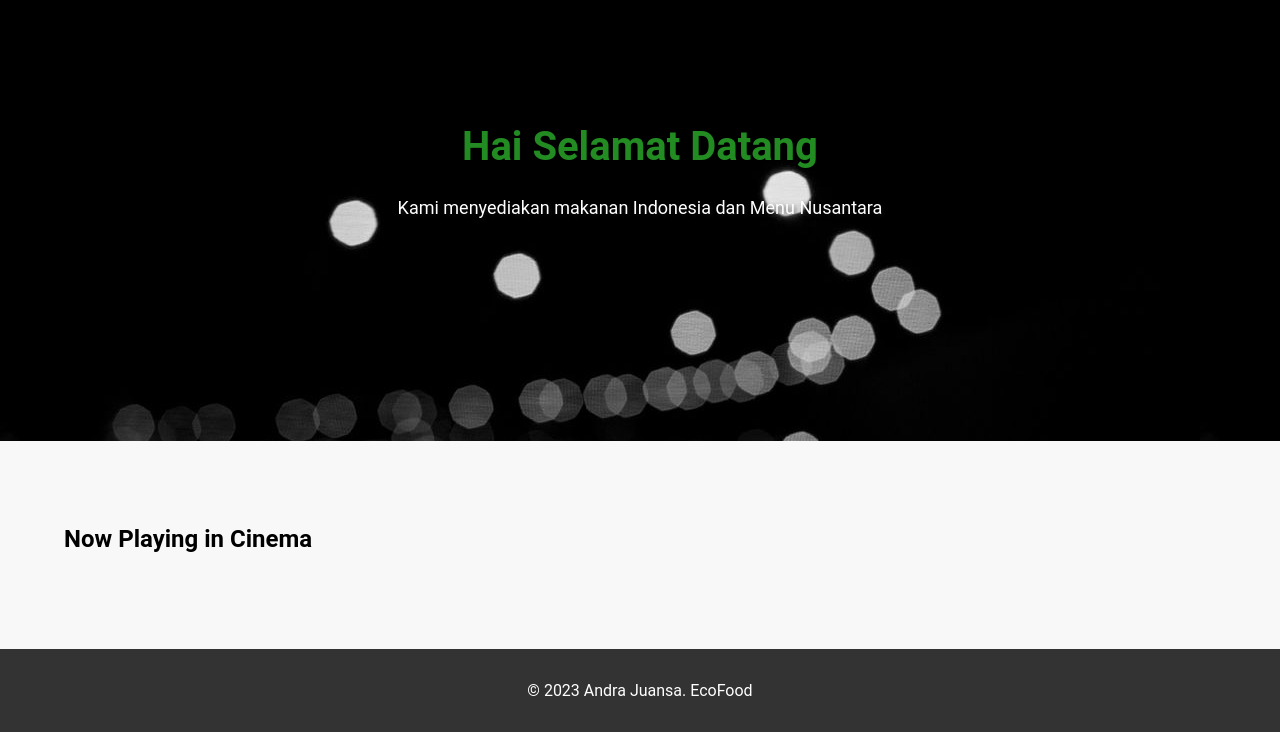
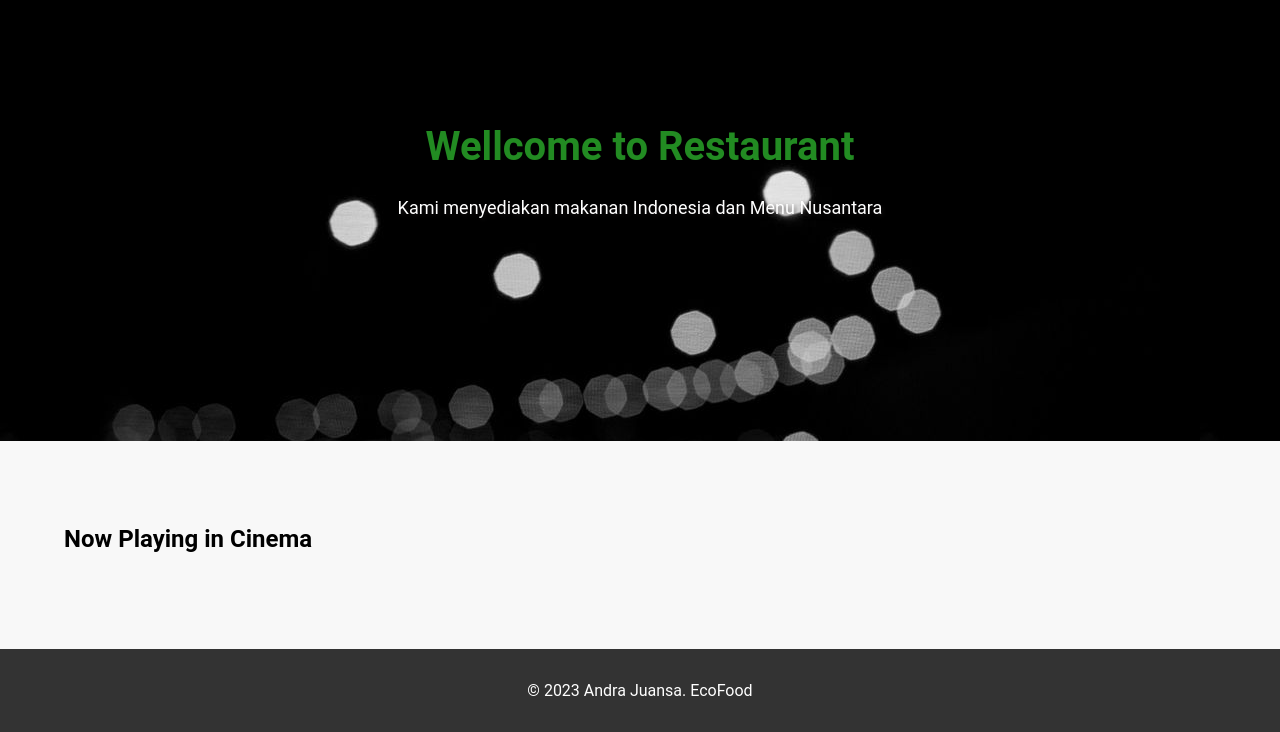
Before and after one commit to farhnDev/projectPlus, a website built with webpack: page src/templates/index.html in a window 1280 px wide. Shown: the part 109-841 px from the top of the page. Built offline with nearby package versions, Linux system fonts and the light colour scheme; no server answers; files whose address does not match are found by name.

Commit message:
update hero

```diff
--- a/src/templates/index.html
+++ b/src/templates/index.html
@@ -42,7 +42,7 @@
   <!-- Tempat Hero -->
   <div class="hero">
     <div class="hero_inner">
-      <h1 class="hero_title">Hai Selamat Datang</h1>
+      <h1 class="hero_title">Wellcome to Restaurant</h1>
       <p class="hero_line">
         Kami menyediakan makanan Indonesia dan Menu Nusantara
       </p>
```
